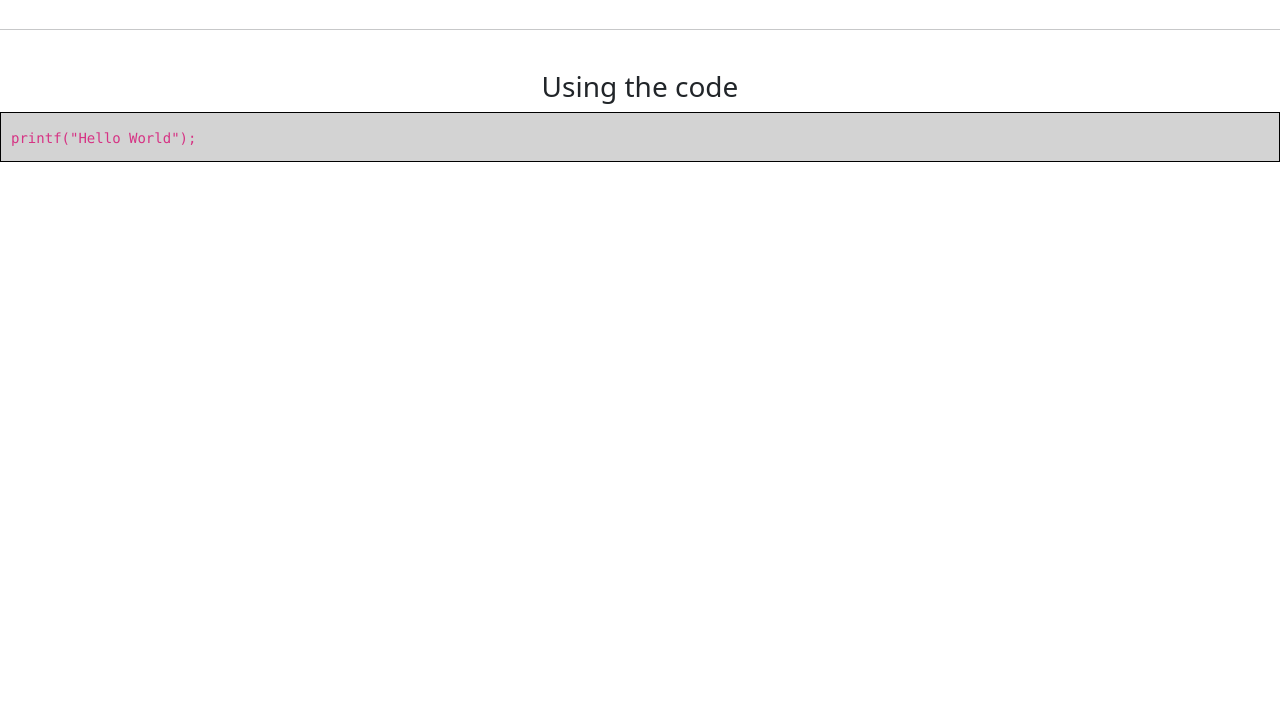
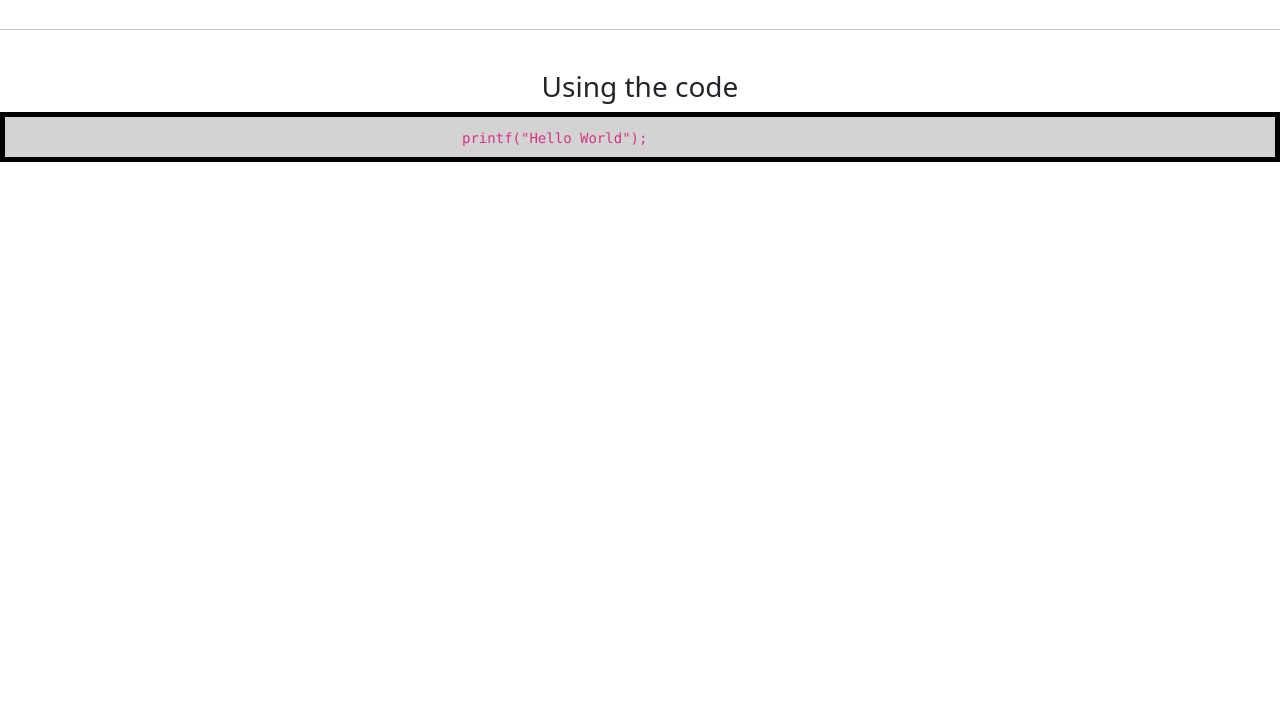
Before and after one commit to Nsuch/compengthings.github.io, a plain HTML site: page producer_consumer.html in a window 1280 px wide. Shown: the part 91-800 px from the top of the page. Drawn offline with nearby package versions, Linux system fonts and the light colour scheme.

Commit message:
changed the width and height of the box, put the code in a grid

```diff
--- a/producer_consumer.html
+++ b/producer_consumer.html
@@ -14,8 +14,8 @@
             color: black;
             background-color: lightgrey;
             padding: 10px;
-            border: 1px solid black;
-            width: 5px;
+            border: 5px solid black;
+            width: 50px;
             height: 50px;
         }
     </style>
@@ -36,10 +36,17 @@
     <div class="box" style="display: flex;
     justify-content: center;
     align-items: center; width: 100%;">
-    <div class="col">
-        <code>
-            printf("Hello World");
-        </code>
-    </div>
+    <div class="container">
+        <div class="row">
+            <div class="col">
+            </div>
+            <div class="col">
+                <code>
+                    printf("Hello World");
+                </code>
+            </div>
+            <div class="col">
+            </div>
+        </div>
     </div>
 </body>
```
